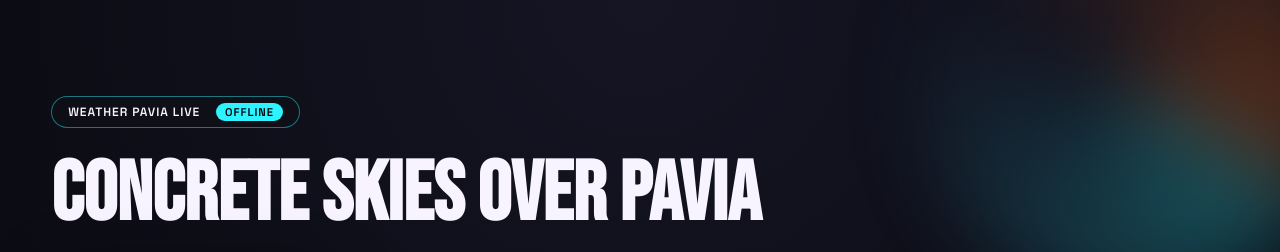
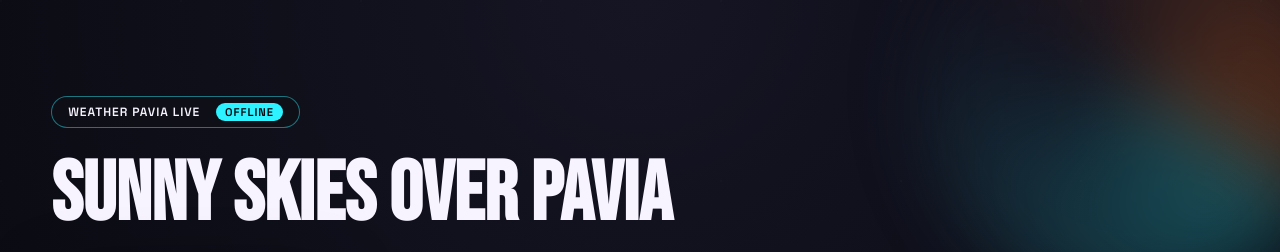
Before and after one commit to victorbecerragit/poc-weather-app, an Astro site: page / in a window 1280 px wide. Shown: the top 252 px of the page. Built offline with nearby package versions, Linux system fonts and the light colour scheme; Astro itself is replaced by a stand-in of ours; no server answers.

Commit message:
[weather-pavia] Make weather title dynamic based on current weather code

```diff
--- a/src/components/WeatherLive.tsx
+++ b/src/components/WeatherLive.tsx
@@ -55,9 +55,12 @@ export default function WeatherLive() {
   const [status, setStatus] = useState('Loading...');
 
   useEffect(() => {
+    // Fetch weather.json with a cache-busting query param to force the browser to bypass cache.
+    // This ensures the frontend always gets the latest data, even if the browser would normally cache the static file.
     async function fetchWeather() {
       try {
-        const res = await fetch('/api/weather.json');
+        // Fetch from the Astro API route, not the static file
+        const res = await fetch(`/api/weather.json?t=${Date.now()}`);
         if (!res.ok) throw new Error('No weather data');
         const data = await res.json();
         setWeather(data);
@@ -67,11 +70,25 @@ export default function WeatherLive() {
       }
     }
     fetchWeather();
-    const interval = setInterval(fetchWeather, 30000);
+    // Refresh every 1 minute (60000 ms) for local testing
+    const interval = setInterval(fetchWeather, 60000);
     return () => clearInterval(interval);
   }, []);
 
+
+  // Map weather codes to dynamic titles
+  function getDynamicTitle(code: number): string {
+    if ([0, 1].includes(code)) return "Sunny Skies over Pavia";
+    if ([2, 3].includes(code)) return "Cloudy Skies over Pavia";
+    if ([45, 48].includes(code)) return "Foggy Morning in Pavia";
+    if ([51, 53, 55, 61, 63, 65, 80, 81, 82].includes(code)) return "Rainy Day in Pavia";
+    if ([71, 73, 75, 85, 86].includes(code)) return "Snowy Day in Pavia";
+    if ([95, 96, 99].includes(code)) return "Stormy Weather in Pavia";
+    return "Skies over Pavia";
+  }
+
   const emoji = getEmoji(weather.weathercode);
+  const dynamicTitle = getDynamicTitle(weather.weathercode);
 
   return (
     <div>
@@ -79,7 +96,7 @@ export default function WeatherLive() {
         <span>Weather Pavia Live</span>
         <span className="hero__status">{status}</span>
       </div>
-      <h1>Concrete Skies over Pavia</h1>
+      <h1>{dynamicTitle}</h1>
       <div className="hero__summary">
         <div className="temp">
           <div className="temp__emoji">{emoji}</div>
```
